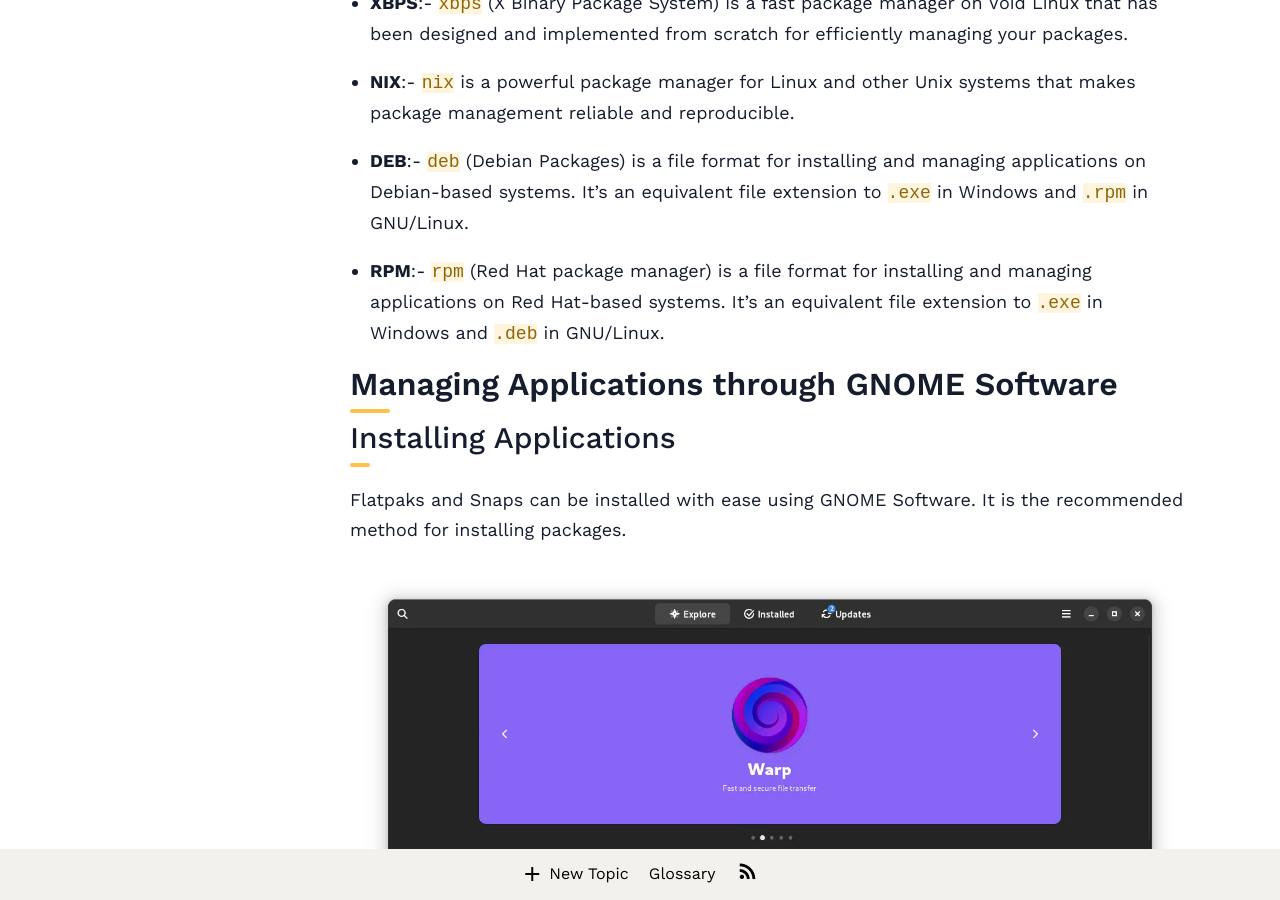
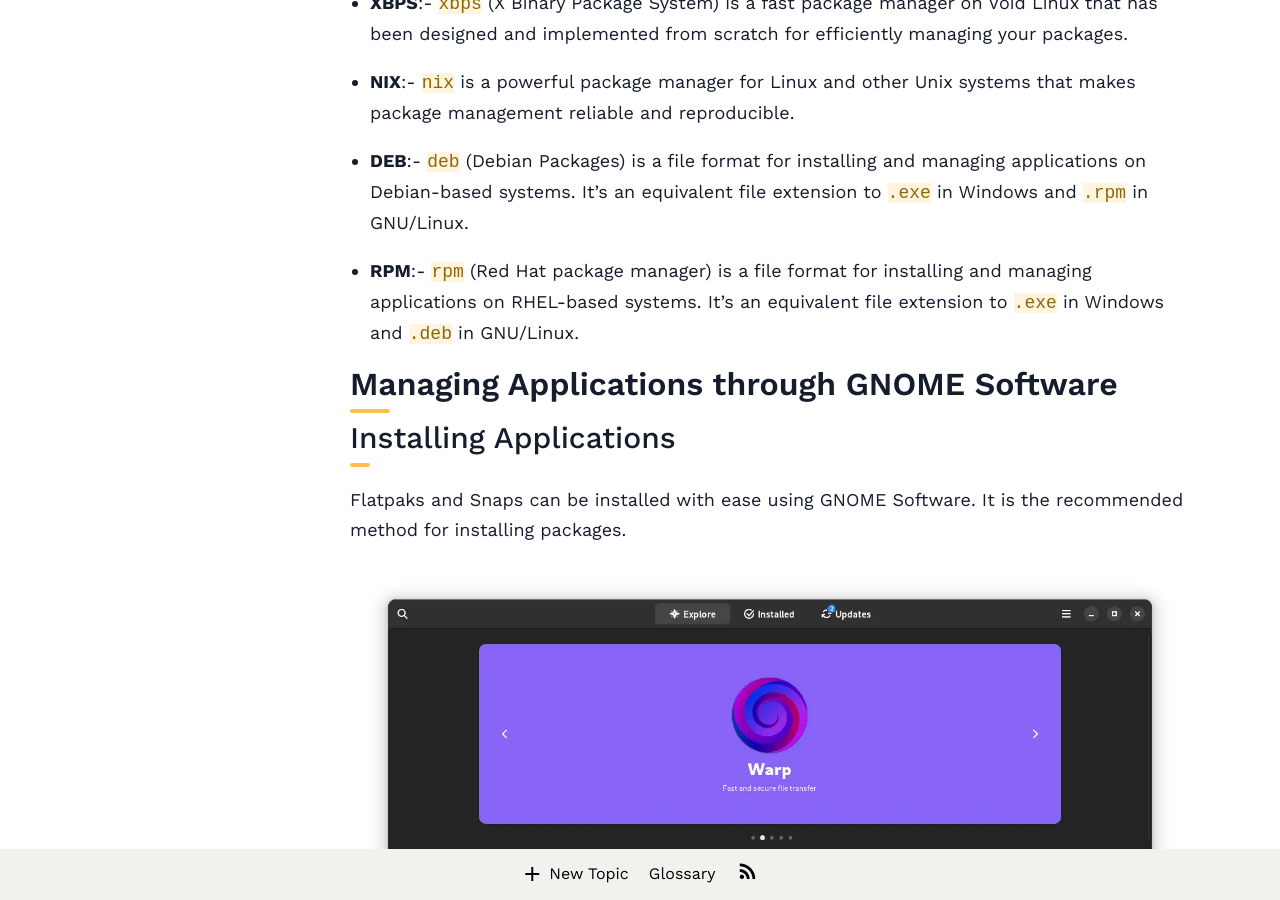
Before and after one commit to Vanilla-OS/handbook, a Jekyll site: the page built from _posts/2023-01-11-install-and-manage-applications.md, in a window 1280 px wide and 900 px high, scrolled down 1779 px. Built offline with Jekyll 4.4.1, drawn with Linux system fonts in a browser that asks for light colours; nearby versions of some CDN libraries; a style sheet for code colours, icons or effects is not loaded.

Commit message:
Change phrasing
Co-authored-by: axtloss <axtlos@getcryst.al>

```diff
--- a/_posts/2023-01-11-install-and-manage-applications.md
+++ b/_posts/2023-01-11-install-and-manage-applications.md
@@ -48,7 +48,7 @@
 
 - **DEB**:- `deb` (Debian Packages) is a file format for installing and managing applications on Debian-based systems. It's an equivalent file extension to `.exe` in Windows and `.rpm` in GNU/Linux.
 
-- **RPM**:- `rpm` (Red Hat package manager) is a file format for installing and managing applications on Red Hat-based systems. It's an equivalent file extension to `.exe` in Windows and `.deb` in GNU/Linux.
+- **RPM**:- `rpm` (Red Hat package manager) is a file format for installing and managing applications on RHEL-based systems. It's an equivalent file extension to `.exe` in Windows and `.deb` in GNU/Linux.
 
 ## Managing Applications through GNOME Software
 
```
